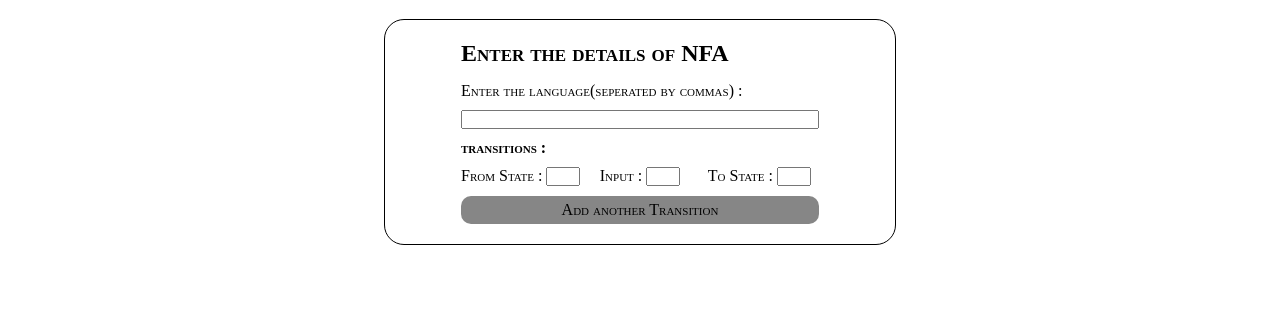
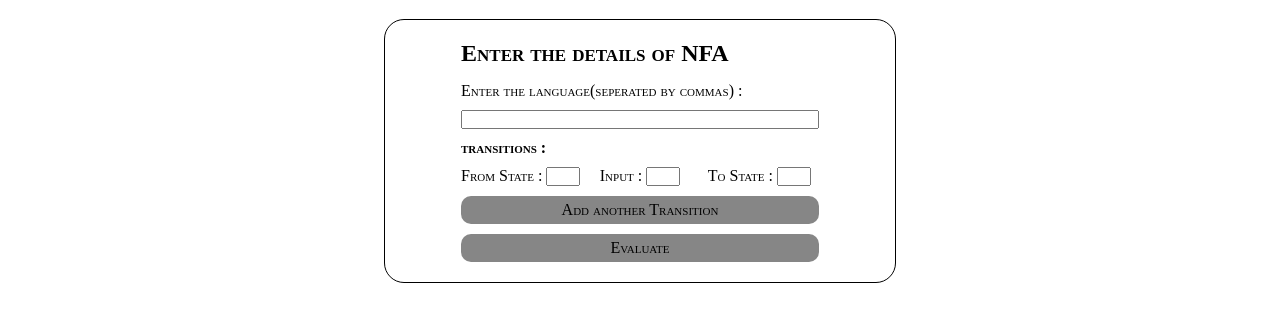
Before and after one commit to SDKeshavan/nfa-to-dfa, a plain HTML site: page index.html in a window 1280 px wide. Shown: the part 78-400 px from the top of the page. Drawn offline with nearby package versions, Linux system fonts and the light colour scheme.

Commit message:
Update index.html
Evaluate Button added

```diff
--- a/index.html
+++ b/index.html
@@ -37,6 +37,7 @@
                     </div>
                 </div>
                 <div class="add-trans-btn" onclick="addTransition()">Add another Transition</div>
+                <div class="add-trans-btn" onclick="dataFilter()">Evaluate</div>
             </form>
         </div>
 
```
